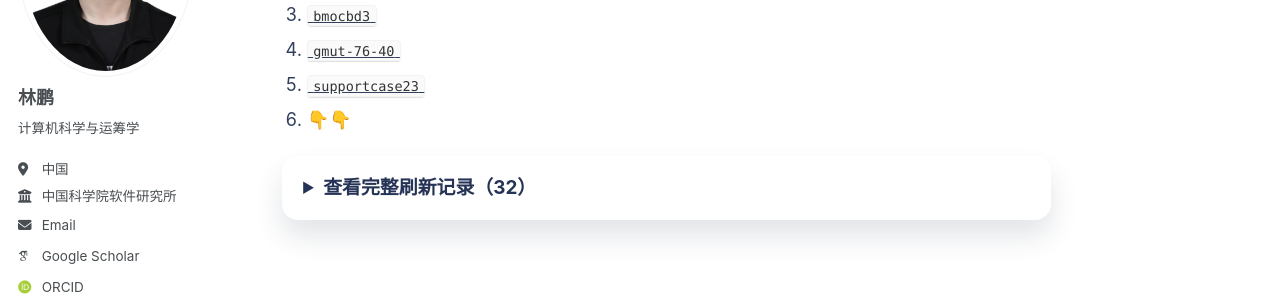
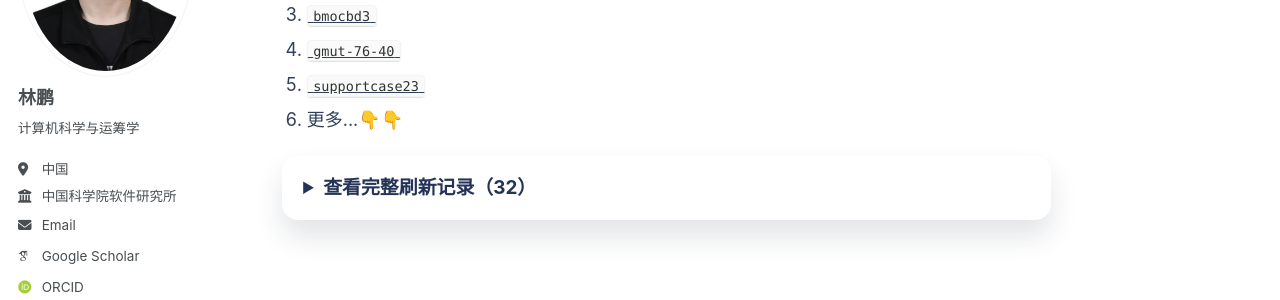
Before and after one commit to linpeng0105/linpeng0105.github.io, a Jekyll site: the page built from _pages/about.zh.md, in a window 1280 px wide and 900 px high, scrolled down 4504 px. Shown: the part 253-553 px from the top of the window. Built offline with Jekyll 4.4.1, drawn with Linux system fonts in a browser that asks for light colours; some web fonts are replaced; a style sheet for code colours, icons or effects is not loaded.

Commit message:
Update '更多...' text in about.zh.md

```diff
--- a/_pages/about.zh.md
+++ b/_pages/about.zh.md
@@ -742,7 +742,7 @@ redirect_from:
     <li><a href="https://miplib.zib.de/instance_details_bmocbd3.html"><code>bmocbd3</code></a></li>
     <li><a href="https://miplib.zib.de/instance_details_gmut-76-40.html"><code>gmut-76-40</code></a></li>
     <li><a href="https://miplib.zib.de/instance_details_supportcase23.html"><code>supportcase23</code></a></li>
-    <li>👇👇</li>
+    <li>更多...👇👇</li>
   </ol>
   <details class="profile-details">
     <summary><strong>查看完整刷新记录（32）</strong></summary>
```
